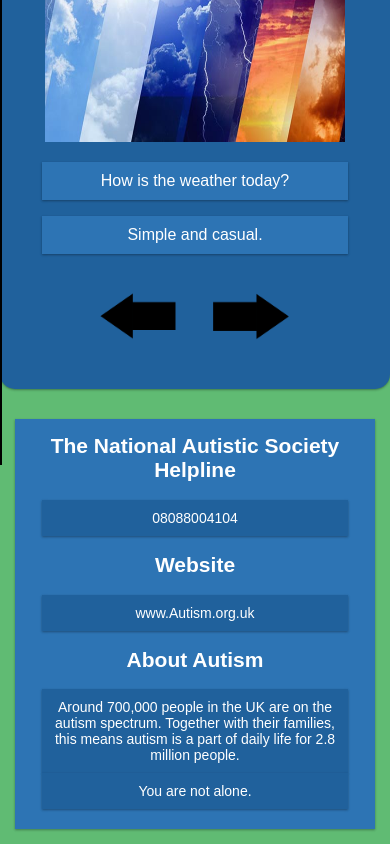
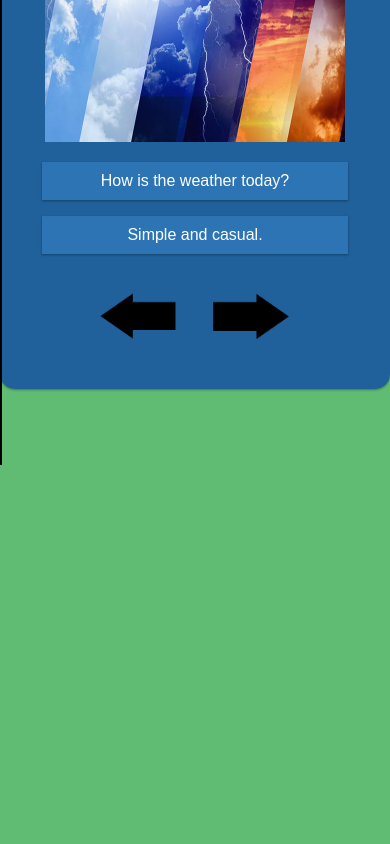
Before and after one commit to YFA20SCM13H/CS487-Project, a plain HTML site: page www/universal.html in a window 390 px wide. Shown: the part 379-1223 px from the top of the page. After the commit the page ends 844 px from the top, so only its background shows below. Drawn offline with Linux system fonts and the light colour scheme; some packages are replaced by stand-ins of ours.

Commit message:
Update universal.html

```diff
--- a/www/universal.html
+++ b/www/universal.html
@@ -79,20 +79,7 @@
 			</div>
 		</div>
 
-	<div class="col-3 right">
-	  <div class="aside">
-	    <h2 style="margin-top: 0px;">The National Autistic Society Helpline</h2>
-	    <p>08088004104</p>
-	    <h2>Website</h2>
-	    <p>www.Autism.org.uk</p>
-	    <h2>About Autism</h2>
-	    <p style="margin-bottom: 0px;">Around 700,000 people in the UK are on the autism spectrum. Together with their families, this means autism is a part of daily life for 2.8 million people.</p>
-	    <p style="margin-top: 0px; margin-bottom: 0px;">You are not alone. </p>
-	    	<div class="NASlogo">
-	    	<!-- <img src="NASlogo.jpeg" alt="NAS Logo" width="200" height="100"> -->
-	    	</div>
-	  </div>
-	</div>
+
 
 	</div>
 
```
